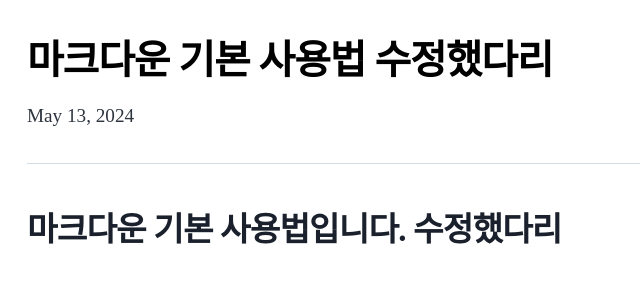
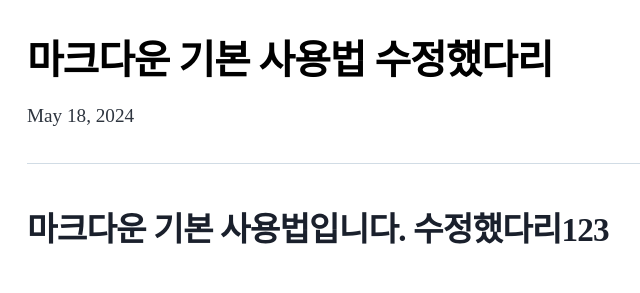
Before and after one commit to taboowiths/taboowiths.github.io, a Gatsby site: page /blog/1668304655157/ in a window 1280 px wide. Shown: the top 293 px of the page, 77-717 px from the left. Built offline with nearby package versions, Linux system fonts and the light colour scheme; Gatsby itself is replaced by a stand-in of ours; some packages are replaced by stand-ins of ours.

Commit message:
modify: 게시글 수정

```diff
--- a/content/blog/1668304655157/index.md
+++ b/content/blog/1668304655157/index.md
@@ -3,10 +3,10 @@
 description: 마크다운에 대한 기본 사용법입니다. 이 글을 참고해 게시글을 포스팅해보세요!
 category: category2
 tags: [hello]
-date: 2024-05-13T00:19:16.711Z
+date: 2024-05-18T04:43:38.625Z
 ---
 
-## 마크다운 기본 사용법입니다. 수정했다리
+## 마크다운 기본 사용법입니다. 수정했다리123
 
 
 # 제목 1
```
